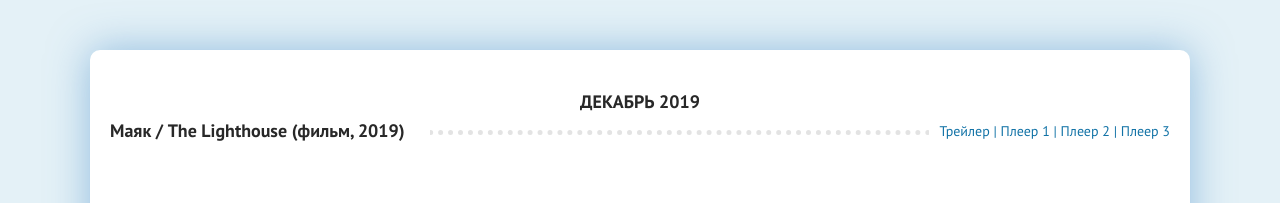
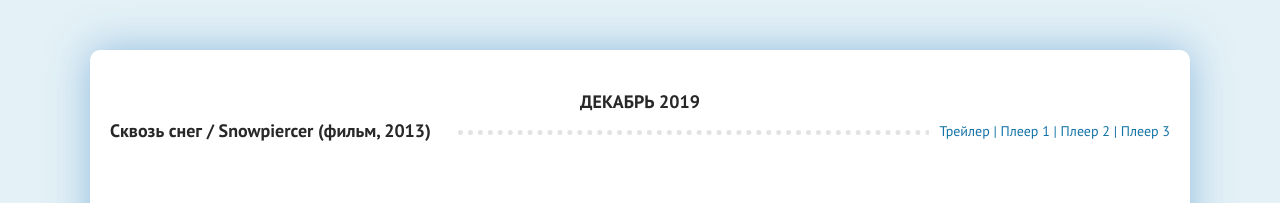
Before and after one commit to Gutaref/gutaref.github.io, a plain HTML site: page index.html in a window 1280 px wide. Shown: the top 203 px of the page. Drawn offline with Linux system fonts and the light colour scheme.

Commit message:
Update index.html

```diff
--- a/index.html
+++ b/index.html
@@ -17,7 +17,6 @@
 			<main class="main">
 
 <div class="sect-title">ДЕКАБРЬ 2019</div>
-<span class='short clearfix'><div class='s-left'><span>Маяк / The Lighthouse (фильм, 2019)</span><span></span></div><div class='s-right'><a title='Маяк / The Lighthouse (фильм, 2019) трейлер онлайн' href='https://trailer.allatv.online/1114927-id/' onclick='newMyWindow1(this.href); return false;'>Трейлер |</a><a title='Маяк / The Lighthouse (фильм, 2019) смотреть онлайн ' href='//8428.videocdn.pw/CeNbj3pyb1AB?kp_id=1114927' onclick='newMyWindow1(this.href); return false;'> Плеер 1 |</a><a title='Маяк / The Lighthouse (фильм, 2019) смотреть онлайн' href='//api1576271554.embedstorage.net/embed/kp/1114927' onclick='newMyWindow1(this.href); return false;'> Плеер 2 |</a><a title='Маяк / The Lighthouse (фильм, 2019) смотреть онлайн' href='VIDEO' onclick='newMyWindow1(this.href); return false;'> Плеер 3</a></div></div></span>
 <span class='short clearfix'><div class='s-left'><span>Сквозь снег / Snowpiercer (фильм, 2013)</span><span></span></div><div class='s-right'><a title='Сквозь снег / Snowpiercer (фильм, 2013) трейлер онлайн' href='https://trailer.allatv.online/566283-id/' onclick='newMyWindow1(this.href); return false;'>Трейлер |</a><a title='Сквозь снег / Snowpiercer (фильм, 2013) смотреть онлайн ' href='//8428.videocdn.pw/CeNbj3pyb1AB?kp_id=566283' onclick='newMyWindow1(this.href); return false;'> Плеер 1 |</a><a title='Сквозь снег / Snowpiercer (фильм, 2013) смотреть онлайн' href='//api1576271554.embedstorage.net/embed/kp/566283' onclick='newMyWindow1(this.href); return false;'> Плеер 2 |</a><a title='Сквозь снег / Snowpiercer (фильм, 2013) смотреть онлайн' href='#' onclick='newMyWindow1(this.href); return false;'> Плеер 3</a></div></div></span>
 <span class='short clearfix'><div class='s-left'><span>Удивительное путешествие доктора Дулиттла / Dolittle (фильм, 2020)</span><span></span></div><div class='s-right'><a title='Удивительное путешествие доктора Дулиттла / Dolittle (фильм, 2020) трейлер онлайн' href='https://trailer.allatv.online/1042726-id/' onclick='newMyWindow1(this.href); return false;'>Трейлер |</a><a title='Удивительное путешествие доктора Дулиттла / Dolittle (фильм, 2020) смотреть онлайн ' href='//8428.videocdn.pw/CeNbj3pyb1AB?kp_id=1042726' onclick='newMyWindow1(this.href); return false;'> Плеер |</a><a title='Удивительное путешествие доктора Дулиттла / Dolittle (фильм, 2020) смотреть онлайн' href='//api1576271554.embedstorage.net/embed/kp/1042726' onclick='newMyWindow1(this.href); return false;'> Плеер 2</a></div></span>
 <span class='short clearfix'><div class='s-left'><span>В погоне за ветром / Ride Like a Girl (фильм, 2019)</span><span></span></div><div class='s-right'><a title='В погоне за ветром / Ride Like a Girl (фильм, 2019) трейлер онлайн' href='https://trailer.allatv.online/1100532-id/' onclick='newMyWindow1(this.href); return false;'>Трейлер |</a><a title='В погоне за ветром / Ride Like a Girl (фильм, 2019) смотреть онлайн ' href='//8428.videocdn.pw/CeNbj3pyb1AB?kp_id=1100532' onclick='newMyWindow1(this.href); return false;'> Плеер |</a><a title='В погоне за ветром / Ride Like a Girl (фильм, 2019) смотреть онлайн' href='//api1576271554.embedstorage.net/embed/kp/1100532' onclick='newMyWindow1(this.href); return false;'> Плеер 2</a></div></span>
```
